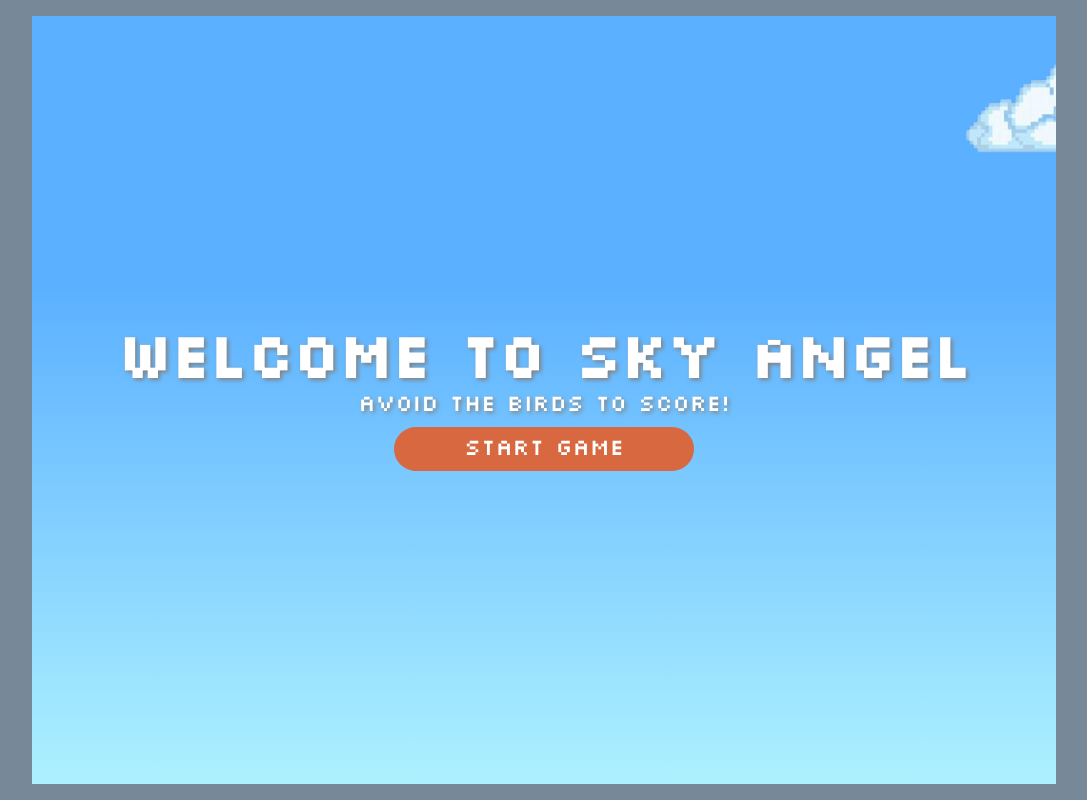
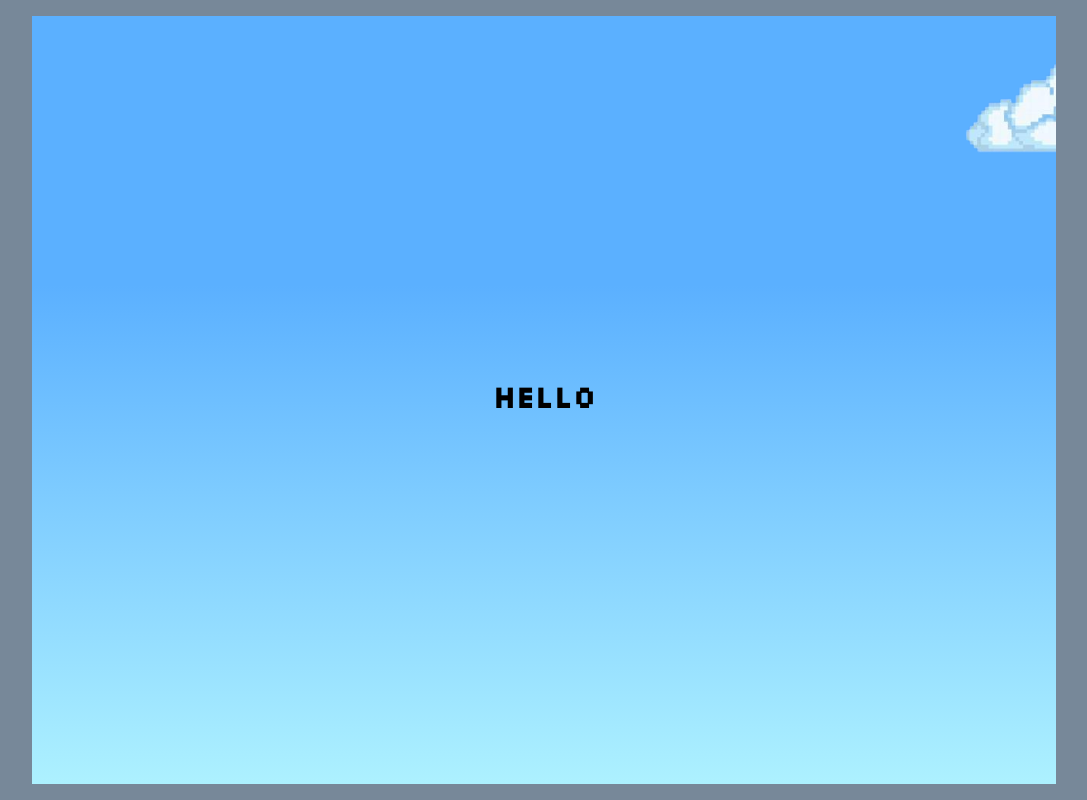
Before and after one commit to ehangehang/react-sky-angel, a React (Create React App) app: page / in a window 1280 px wide. Both pictures are taken after a click on the button "Start Game". Shown: the whole page, without its empty margins (96-1183 px from the left). Built offline with nearby package versions, Linux system fonts and the light colour scheme.

Commit message:
component change handler (welcome to play game)

```diff
--- a/src/App.js
+++ b/src/App.js
@@ -1,15 +1,22 @@
 import './App.css';
-import React from 'react';
+import React, { useState } from 'react';
 import Welcome from './components/main/ComponentWelcome';
+import Game from './components/main/ComponentGame';
 import Cloud from './components/objects/cloud/ObjectCloud';
 
 function App() {
+  const [play, setPlay] = useState(false);
+
+  const startGame = () => {
+    setPlay(true);
+  }
+
   return (
     <>
       <div className="container-main">
         <div className="container-child">
-            <Welcome/>
             <Cloud/>
+            {play ? <Game/> : <Welcome playHandler={startGame}/>}
         </div>
       </div>
     </>
--- a/src/components/main/ComponentGame.js
+++ b/src/components/main/ComponentGame.js
@@ -0,0 +1,9 @@
+import React from "react";
+
+function Game() {
+    return (
+        <h1>Hello</h1>
+    );
+}
+
+export default Game;
--- a/src/components/main/ComponentWelcome.js
+++ b/src/components/main/ComponentWelcome.js
@@ -1,14 +1,14 @@
 import './styles/StylesWelcome.css';
 import React from "react";
 
-function Welcome() {
+function Welcome({playHandler}) {
     return (
         <div className="child-body">
             <h1>
-                Welcome to Sky Angel
+                Sky Angel
             </h1>
             <p>Avoid the birds to score!</p>
-            <button>Start Game</button>
+            <button onClick={playHandler}>Start Game</button>
         </div>
     );
 }
```
